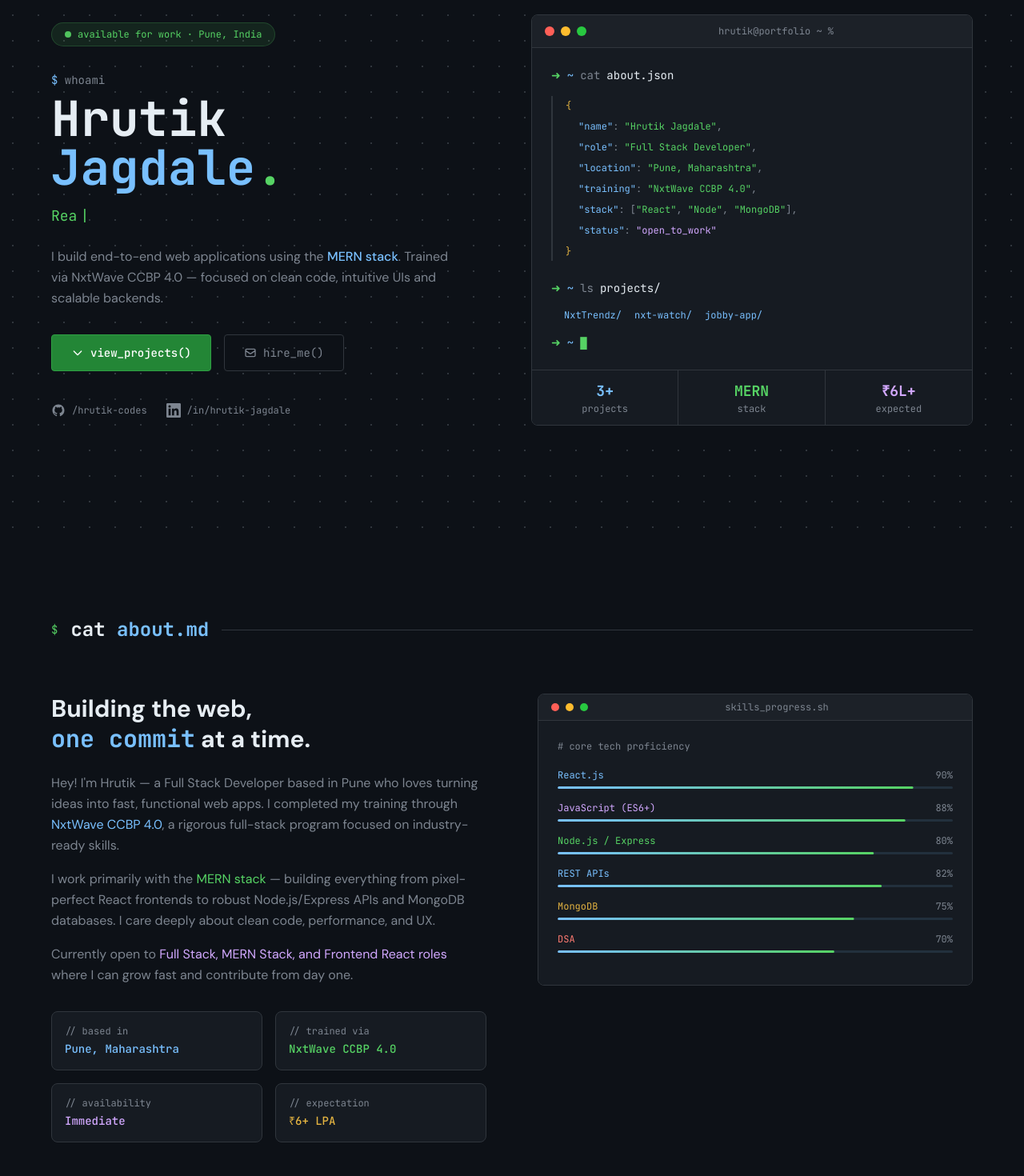
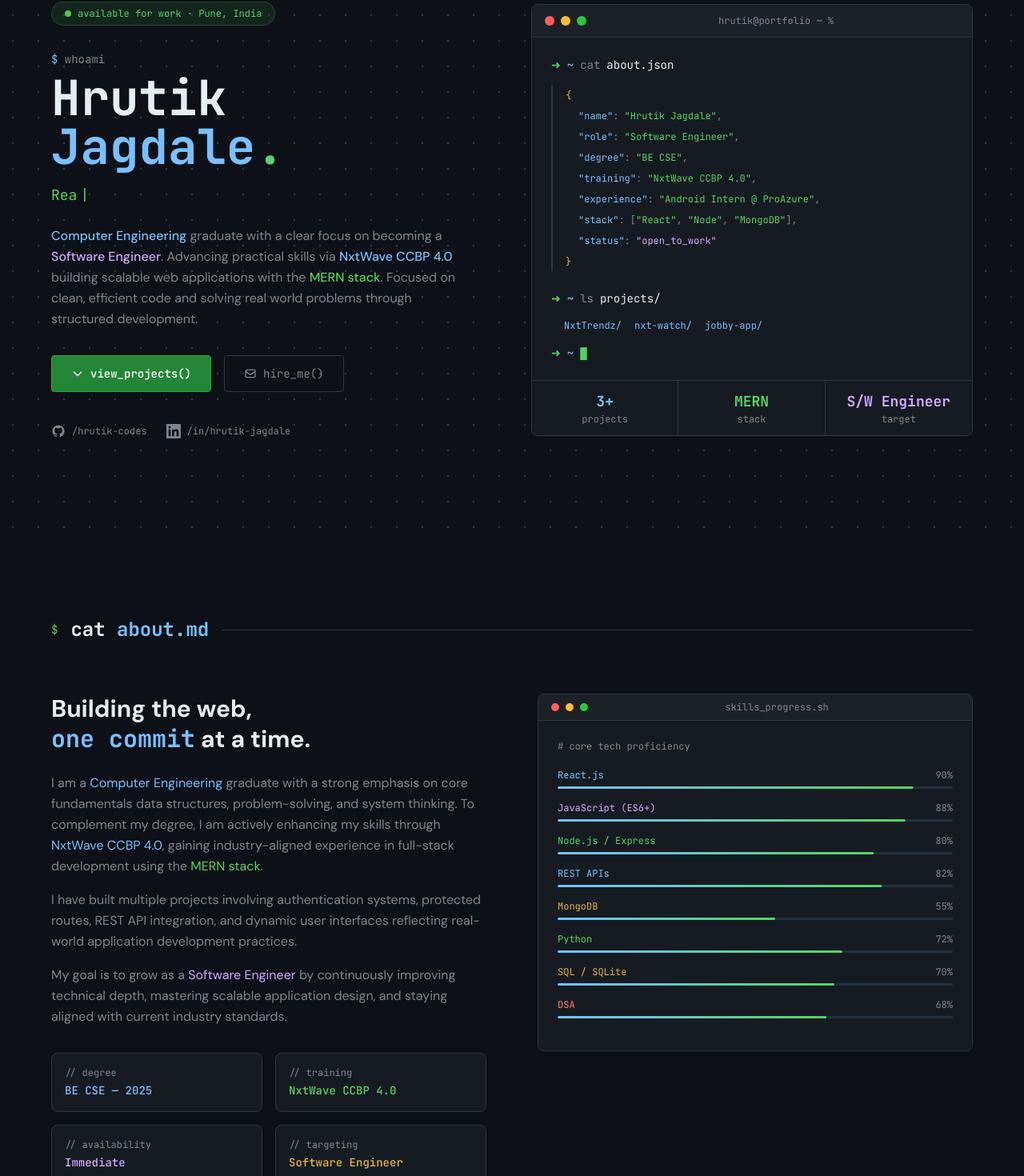
Before and after one commit to hrutik-codes/portfolio, a React (Vite) app: page / in a window 1280 px wide. Shown: the part 125-1595 px from the top of the page at 80% size. Built offline with nearby package versions, Linux system fonts and the light colour scheme; the HTML template or start-up script is replaced by a standard one.

Commit message:
content: update bio, about, skills and contact based on resume audit

```diff
--- a/src/components/About.jsx
+++ b/src/components/About.jsx
@@ -81,35 +81,34 @@ const About = () => {
 
             <div className="space-y-4 text-gh-muted leading-relaxed text-base">
               <p>
-                Hey! I'm Hrutik — a Full Stack Developer based in Pune
-                who loves turning ideas into fast, functional web apps.
-                I completed my training through{' '}
-                <span className="text-gh-blue">NxtWave CCBP 4.0</span>,
-                a rigorous full-stack program focused on industry-ready skills.
+                I am a <span className="text-gh-blue">Computer Engineering</span> graduate
+                with a strong emphasis on core fundamentals data structures,
+                problem-solving, and system thinking. To complement my degree, I am
+                actively enhancing my skills through{' '}
+                <span className="text-gh-blue">NxtWave CCBP 4.0</span>, gaining
+                industry-aligned experience in full-stack development using the{' '}
+                <span className="text-gh-green">MERN stack</span>.
               </p>
               <p>
-                I work primarily with the{' '}
-                <span className="text-gh-green">MERN stack</span> — building
-                everything from pixel-perfect React frontends to robust
-                Node.js/Express APIs and MongoDB databases.
-                I care deeply about clean code, performance, and UX.
+                I have built multiple projects involving authentication systems,
+                protected routes, REST API integration, and dynamic user interfaces
+                reflecting real-world application development practices.
               </p>
               <p>
-                Currently open to{' '}
-                <span className="text-gh-purple">
-                  Full Stack, MERN Stack, and Frontend React roles
-                </span>{' '}
-                where I can grow fast and contribute from day one.
+                My goal is to grow as a{' '}
+                <span className="text-gh-purple">Software Engineer</span> by continuously
+                improving technical depth, mastering scalable application design, and
+                staying aligned with current industry standards.
               </p>
             </div>
 
             {/* ── Info grid ── */}
             <div className="grid grid-cols-2 gap-4 mt-8">
               {[
-                { label: '// based in',   value: 'Pune, Maharashtra', color: 'text-gh-blue'   },
-                { label: '// trained via', value: 'NxtWave CCBP 4.0', color: 'text-gh-green'  },
-                { label: '// availability',value: 'Immediate',         color: 'text-gh-purple' },
-                { label: '// expectation', value: '₹6+ LPA',           color: 'text-gh-orange' },
+                { label: '// degree',      value: 'BE CSE — 2025',         color: 'text-gh-blue'   },
+                { label: '// training',   value: 'NxtWave CCBP 4.0',      color: 'text-gh-green'  },
+                { label: '// availability',value: 'Immediate',              color: 'text-gh-purple' },
+                { label: '// targeting',   value: 'Software Engineer',      color: 'text-gh-orange' },
               ].map(({ label, value, color }) => (
                 <div
                   key={label}
--- a/src/components/Hero.jsx
+++ b/src/components/Hero.jsx
@@ -60,10 +60,15 @@ const Hero = () => {
 
             {/* Bio */}
             <p className="text-gh-muted text-base leading-relaxed mb-8 max-w-lg">
-              I build end-to-end web applications using the{' '}
-              <span className="text-gh-blue font-medium">MERN stack</span>.
-              Trained via NxtWave CCBP 4.0 — focused on clean code,
-              intuitive UIs and scalable backends.
+              <span className="text-gh-blue font-medium">Computer Engineering</span> graduate
+              with a clear focus on becoming a{' '}
+              <span className="text-gh-purple font-medium">Software Engineer</span>.
+              Advancing practical skills via{' '}
+              <span className="text-gh-blue font-medium">NxtWave CCBP 4.0</span> building
+              scalable web applications with the{' '}
+              <span className="text-gh-green font-medium">MERN stack</span>.
+              Focused on clean, efficient code and solving real world problems through
+              structured development.
             </p>
 
             {/* CTAs */}
@@ -159,19 +164,25 @@ const Hero = () => {
                     <div className="pl-4">
                       <span className="text-gh-blue">"role"</span>
                       <span className="text-gh-muted">: </span>
-                    <span className="text-gh-green">"Full Stack Developer"</span>
+                      <span className="text-gh-green">"Software Engineer"</span>
                       <span className="text-gh-muted">,</span>
                     </div>
                     <div className="pl-4">
-                    <span className="text-gh-blue">"location"</span>
+                      <span className="text-gh-blue">"degree"</span>
                       <span className="text-gh-muted">: </span>
-                    <span className="text-gh-green">"Pune, Maharashtra"</span>
+                      <span className="text-gh-green">"BE CSE"</span>
                       <span className="text-gh-muted">,</span>
                     </div>
                     <div className="pl-4">
                       <span className="text-gh-blue">"training"</span>
                       <span className="text-gh-muted">: </span>
                       <span className="text-gh-green">"NxtWave CCBP 4.0"</span>
+                      <span className="text-gh-muted">,</span>
+                    </div>
+                    <div className="pl-4">
+                      <span className="text-gh-blue">"experience"</span>
+                      <span className="text-gh-muted">: </span>
+                      <span className="text-gh-green">"Android Intern @ ProAzure"</span>
                       <span className="text-gh-muted">,</span>
                     </div>
                     <div className="pl-4">
@@ -226,8 +237,8 @@ const Hero = () => {
                   <div className="font-mono text-xs text-gh-muted">stack</div>
                 </div>
                 <div className="p-3 text-center">
-                  <div className="font-mono font-bold text-lg text-gh-purple">₹6L+</div>
-                  <div className="font-mono text-xs text-gh-muted">expected</div>
+                  <div className="font-mono font-bold text-lg text-gh-purple">S/W Engineer</div>
+                  <div className="font-mono text-xs text-gh-muted">target</div>
                 </div>
               </div>
 
--- a/src/data/skills.js
+++ b/src/data/skills.js
@@ -3,22 +3,24 @@ export const skillBars = [
   { name: "JavaScript (ES6+)", level: 88, color: "purple" },
   { name: "Node.js / Express", level: 80, color: "green"  },
   { name: "REST APIs",         level: 82, color: "blue"   },
-  { name: "MongoDB",           level: 75, color: "orange" },
-  { name: "DSA",               level: 70, color: "red"    },
+  { name: "MongoDB",           level: 55, color: "orange" },
+  { name: "Python",            level: 72, color: "green"  },
+  { name: "SQL / SQLite",      level: 70, color: "orange" },
+  { name: "DSA",               level: 68, color: "red"    },
 ]
 
 export const skillCards = [
-  { name: "React.js",     desc: "Hooks · Context · Router",    category: "frontend",       color: "blue",   icon: "⚛️"  },
-  { name: "Node.js",      desc: "Express · REST APIs",         category: "backend",        color: "green",  icon: "🟩"  },
-  { name: "MongoDB",      desc: "Mongoose · Aggregation",      category: "database",       color: "orange", icon: "🗄️"  },
-  { name: "JavaScript",   desc: "ES6+ · Async · DOM",          category: "language",       color: "orange", icon: "🟨"  },
-  { name: "HTML / CSS",   desc: "Flexbox · Grid · Responsive", category: "frontend",       color: "blue",   icon: "🎨"  },
-  { name: "Git / GitHub", desc: "Branching · PRs · CI",        category: "devtools",       color: "red",    icon: "🌿"  },
-  { name: "REST APIs",    desc: "JWT · Auth · CRUD",           category: "backend",        color: "purple", icon: "🔌"  },
-  { name: "DSA",          desc: "Arrays · Trees · DP",         category: "cs-fundamentals",color: "green",  icon: "🧮"  },
+  { name: "React.js",     desc: "Hooks · Context · Router",     category: "frontend",        color: "blue",   icon: "⚛️"  },
+  { name: "Node.js",      desc: "Express · REST APIs",          category: "backend",         color: "green",  icon: "🟩"  },
+  { name: "MongoDB",      desc: "Mongoose · Aggregation",       category: "database",        color: "orange", icon: "🗄️"  },
+  { name: "Python",       desc: "OOP · Scripting · Logic",      category: "language",        color: "green",  icon: "🐍"  },
+  { name: "Git / GitHub", desc: "Branching · PRs · Agile",      category: "devtools",        color: "red",    icon: "🌿"  },
+  { name: "REST APIs",    desc: "JWT · Auth · CRUD",            category: "backend",         color: "purple", icon: "🔌"  },
+  { name: "SQL / SQLite", desc: "Joins · Schemas · Queries",    category: "database",        color: "orange", icon: "🗃️"  },
+  { name: "DSA",          desc: "Arrays · Trees · DP",          category: "cs-fundamentals", color: "green",  icon: "🧮"  },
 ]
 
 export const alsoKnows = [
-  "SQL", "Tailwind CSS", "Postman", "VS Code",
-  "Bootstrap", "Figma (basics)", "Vercel", "Netlify",
+  "C++", "OOPs", "Bootstrap", "Flexbox",
+  "Tailwind CSS", "Postman", "VS Code", "Vercel", "Netlify",
 ]
```
Lines whose indentation alone changed are shown as unchanged.
